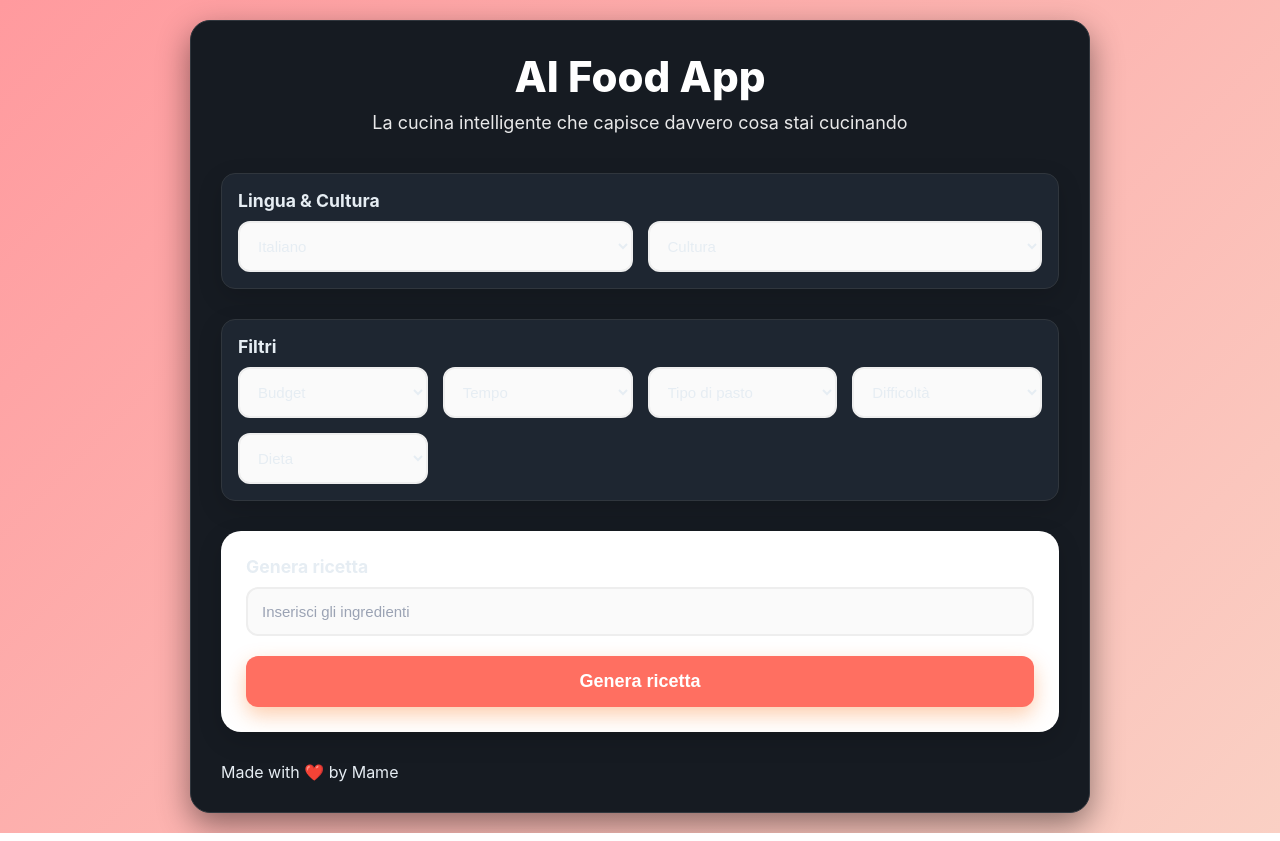
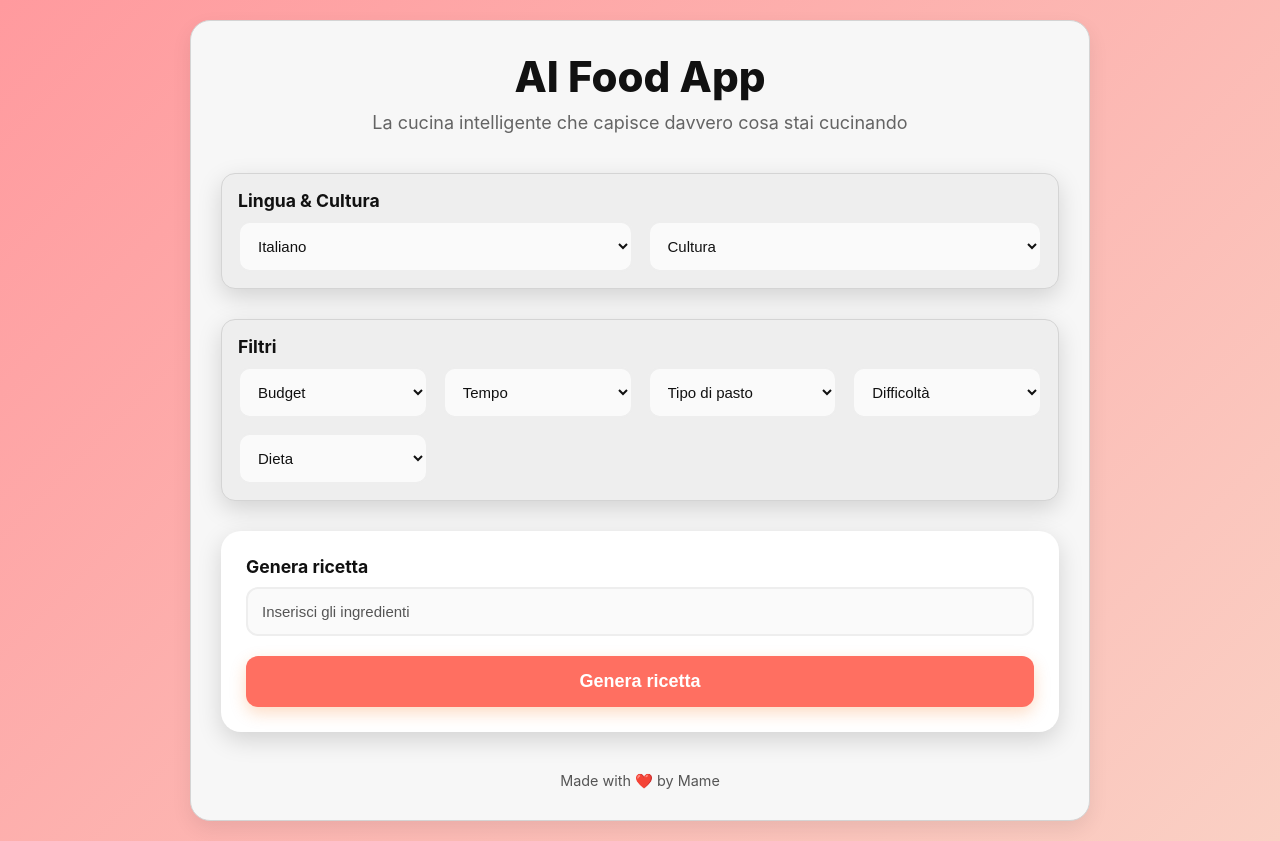
Before and after one commit to kmamebousso45-max/ai-food-app-v2, a React (Vite) app: page / in a window 1280 px wide. Built offline with nearby package versions, Linux system fonts and the light colour scheme.

Commit message:
Update App.css  Versione 3 MAX

```diff
--- a/src/App.css
+++ b/src/App.css
@@ -1,22 +1,22 @@
 /* ============================
-   THEME VARIABLES
+   GLOBAL THEME — LIGHT MODE
 ============================ */
 :root {
-  --bg: #0d1117;
-  --bg-card: #161b22;
-  --bg-soft: #1e2631;
+  --bg: #ffffff;
+  --bg-card: #f7f7f7;
+  --bg-soft: #eeeeee;
   --accent: #f97316;
   --accent-light: #fb923c;
-  --text: #e6edf3;
-  --text-muted: #9ba3b4;
-  --border: #30363d;
+  --text: #111111;
+  --text-muted: #555555;
+  --border: #d4d4d4;
   --radius: 14px;
-  --shadow: 0 12px 32px rgba(0,0,0,0.45);
+  --shadow: 0 8px 20px rgba(0,0,0,0.08);
   --font-main: system-ui, -apple-system, BlinkMacSystemFont, "SF Pro Text", sans-serif;
 }
 
 /* ============================
-   GLOBAL
+   RESET
 ============================ */
 * {
   margin: 0;
@@ -42,6 +42,7 @@ body {
   border-radius: 20px;
   border: 1px solid var(--border);
   box-shadow: var(--shadow);
+  animation: fadeIn 0.4s ease;
 }
 
 /* ============================
@@ -55,7 +56,7 @@ header {
 .title {
   font-size: 2.2rem;
   font-weight: 800;
-  color: var(--text);
+  color: #111111;
 }
 
 .subtitle {
@@ -78,7 +79,7 @@ section h2 {
 }
 
 /* ============================
-   FILTER GRID
+   FILTER BOXES
 ============================ */
 .filters {
   background: var(--bg-soft);
@@ -96,27 +97,27 @@ section h2 {
 /* ============================
    INPUTS & SELECTS
 ============================ */
-.input,
+input,
 select {
   width: 100%;
   padding: 10px 14px;
   border-radius: 999px;
   border: 1px solid var(--border);
-  background: var(--bg-card);
+  background: #ffffff;
   color: var(--text);
   font-size: 0.95rem;
   outline: none;
   transition: 0.2s ease;
 }
 
-.input::placeholder {
+input::placeholder {
   color: var(--text-muted);
 }
 
-.input:focus,
+input:focus,
 select:focus {
   border-color: var(--accent);
-  box-shadow: 0 0 0 2px rgba(249, 115, 22, 0.4);
+  box-shadow: 0 0 0 2px rgba(249, 115, 22, 0.3);
 }
 
 /* ============================
@@ -128,11 +129,11 @@ select:focus {
   border-radius: 999px;
   border: none;
   background: linear-gradient(135deg, var(--accent), var(--accent-light));
-  color: #111;
+  color: #ffffff;
   font-weight: 600;
   cursor: pointer;
   transition: 0.2s ease;
-  box-shadow: 0 8px 20px rgba(249, 115, 22, 0.35);
+  box-shadow: 0 6px 16px rgba(249, 115, 22, 0.25);
 }
 
 .btn:hover {
@@ -144,34 +145,69 @@ select:focus {
 }
 
 /* ============================
+   LOADER
+============================ */
+.loader {
+  margin-top: 20px;
+  font-size: 2rem;
+  text-align: center;
+  animation: spin 1s linear infinite;
+}
+
+@keyframes spin {
+  from { transform: rotate(0deg); }
+  to { transform: rotate(360deg); }
+}
+
+/* ============================
    RESULT BOX
 ============================ */
 .result {
   margin-top: 18px;
   padding: 18px;
   border-radius: 16px;
-  background: #0b0f14; /* SCURO VERO */
+  background: #ffffff;
   border: 1px solid var(--border);
   max-height: 450px;
   overflow-y: auto;
+  animation: fadeIn 0.4s ease;
 }
 
-/* TITOLO RISULTATO */
-.result h3 {
-  margin-bottom: 10px;
-  font-size: 1.1rem;
-  color: var(--text);
-}
-
-/* TESTO DELLA RICETTA — FIX DEFINITIVO */
-.result pre {
-  color: #ffffff !important; /* TESTO SEMPRE VISIBILE */
-  -webkit-text-fill-color: #ffffff !important;
-  background: transparent !important;
+.recipe-output {
+  white-space: pre-wrap;
+  color: #111111;
+  background: transparent;
   font-family: "SF Mono", Menlo, Consolas, monospace;
   font-size: 0.95rem;
   line-height: 1.55;
-  white-space: pre-wrap;
+}
+
+/* ============================
+   ACTION BUTTONS
+============================ */
+.actions {
+  display: flex;
+  gap: 10px;
+  margin-top: 15px;
+}
+
+/* ============================
+   FOOTER
+============================ */
+.footer {
+  margin-top: 30px;
+  text-align: center;
+  font-size: 0.9rem;
+  color: var(--text-muted);
+  padding-top: 10px;
+}
+
+/* ============================
+   ANIMATIONS
+============================ */
+@keyframes fadeIn {
+  from { opacity: 0; transform: translateY(10px); }
+  to { opacity: 1; transform: translateY(0); }
 }
 
 /* ============================
@@ -189,12 +225,16 @@ select:focus {
   .result {
     max-height: 60vh;
   }
+
+  .actions {
+    flex-direction: column;
+  }
 }
-/* FIX DEFINITIVO PER TESTO INVISIBILE */
-.result pre,
-.result pre * {
-  color: #ffffff !important;
-  -webkit-text-fill-color: #ffffff !important;
-  opacity: 1 !important;
-  visibility: visible !important;
+/* FIX TITOLO TRASPARENTE */
+.title {
+  color: #111111 !important;
 }
+
+.subtitle {
+  color: #555555 !important;
+}
```
